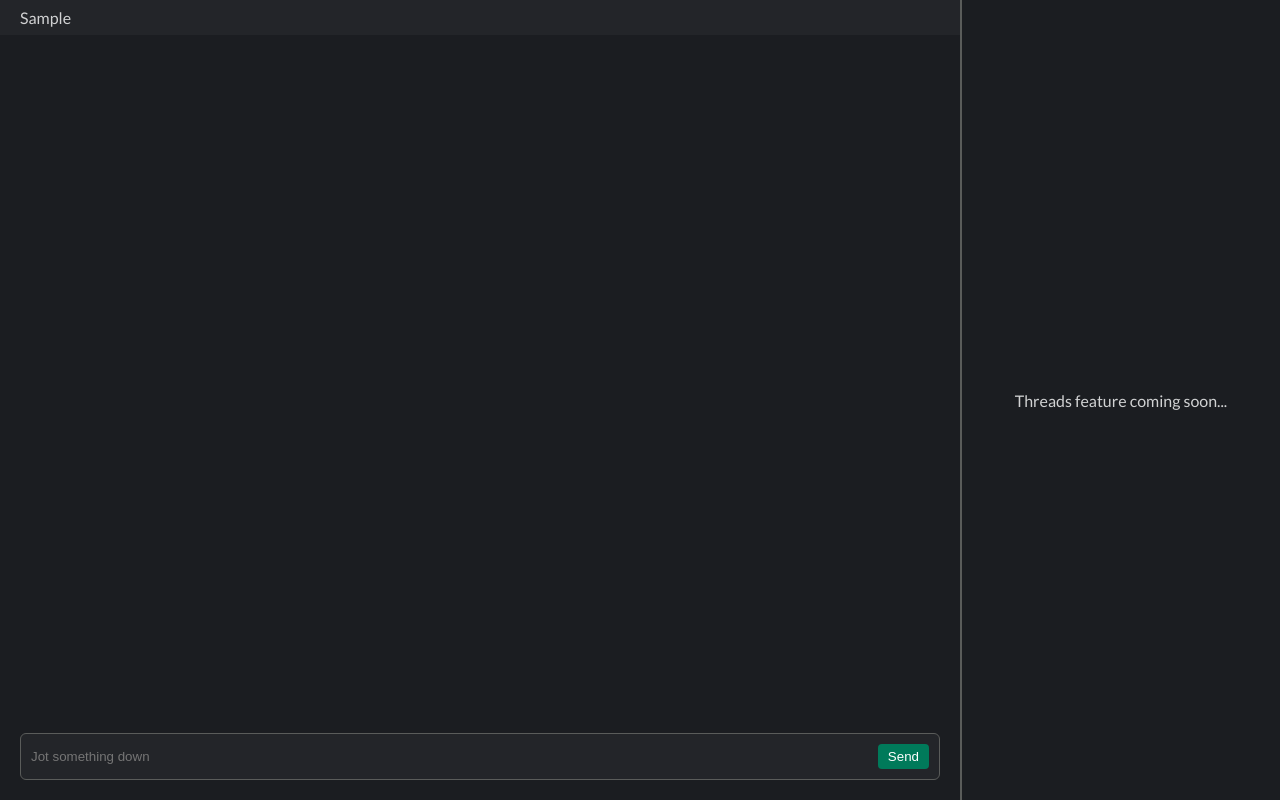
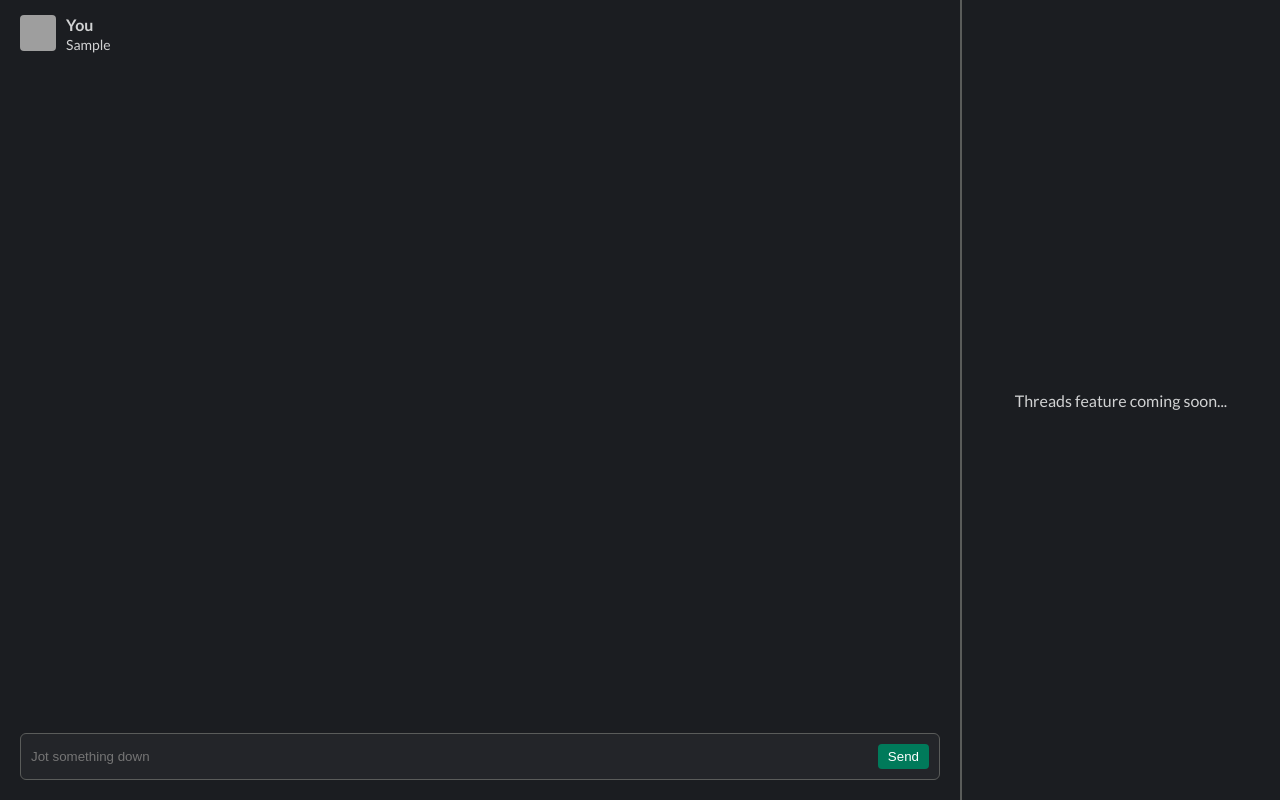
Before and after one commit to shosukenoma/slack-note-v2, a React (Vite) app: page / in a window 1280 px wide. Both pictures are taken after typing "Sample" into the empty fields and a click on the button "Send". Built offline with nearby package versions, Linux system fonts and the light colour scheme; grey boxes are pictures that could not be loaded.

Commit message:
Adjust layout by adding containers and using grid

```diff
--- a/src/Post.css
+++ b/src/Post.css
@@ -1,14 +1,8 @@
-.btn--delete {
-  background-color: #E01D5A;
-  color: #fff;
-  padding: .5rem 1rem;
-  border: none;
-  border-radius: 4px;
-  opacity: 0;
-}
+.post-outer-box {
+  /* padding: 2.0rem 0 2.5rem 0; */
+  padding: 1.0rem 0 1.5rem 0;
 
-.btn--delete:hover {
-  opacity: 1;
+  /* border-top: solid 0.5px #5A5C5A; */
 }
 
 .post {
@@ -25,3 +19,42 @@
 .post.pinned {
   background-color: #302E26;
 }
+
+.post-content {
+  display: grid;
+  grid-template-columns: 1fr auto;
+  grid-template-rows: 1fr auto;
+  column-gap: 1rem;
+}
+
+.user-icon {
+  width: 3.6rem;
+  height: 3.6rem;
+  border-radius: 4px;
+  grid-column: 1;
+  grid-row: 1 / -1;
+}
+
+.user-name {
+  font-weight: bold;
+  font-size: 1.6rem;
+  line-height: 1.2;
+}
+
+.post-text {
+  font-size: 1.4rem;
+  line-height: 1.6;
+}
+
+.btn--delete {
+  background-color: #E01D5A;
+  color: #fff;
+  padding: .5rem 1rem;
+  border: none;
+  border-radius: 4px;
+  opacity: 0;
+}
+
+.btn--delete:hover {
+  opacity: 1;
+}
--- a/src/Post.jsx
+++ b/src/Post.jsx
@@ -4,11 +4,18 @@ import './Post.css'
 function Post({ id, content, isPinned, deletePost, togglePin }) {
 
   return (
-    <li className={`post ${isPinned ? "pinned" : ""}`} onDoubleClick={() => togglePin(id, isPinned)}>
-      <span>{content}</span>
-      <button className="btn--delete" onClick={() => deletePost(id)}>Delete</button>
-      {/* <button className="btn--pin" onClick={() => togglePin(id, isPinned)}>{isPinned ? "Unpin" : "Pin"}</button> */}
-    </li>
+    <div className="post-outer-box">
+      <li className={`post ${isPinned ? "pinned" : ""}`} onDoubleClick={() => togglePin(id, isPinned)}>
+        <div className="post-content">
+          <img className="user-icon" src="https://a.slack-edge.com/80588/marketing/img/avatars/slackbot/avatar-slackbot@2x.png" alt="Slackbot Icon" />
+          <p className="user-name">You</p>
+          <p className="post-text">{content}</p>
+        </div>
+        <button className="btn--delete" onClick={() => deletePost(id)}>Delete</button>
+        {/* <button className="btn--pin" onClick={() => togglePin(id, isPinned)}>{isPinned ? "Unpin" : "Pin"}</button> */}
+      </li>
+    </div>
+
   )
 }
 
```
